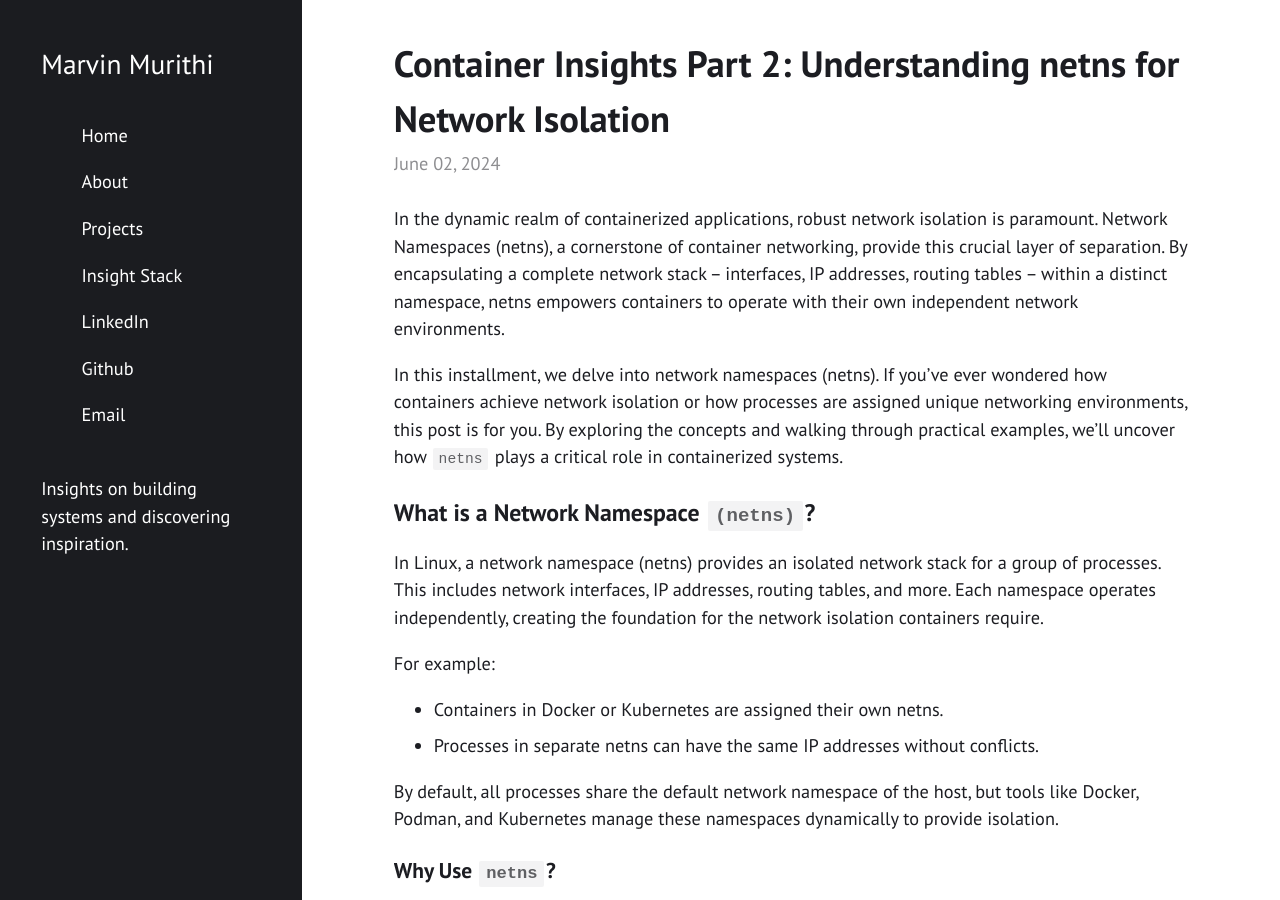
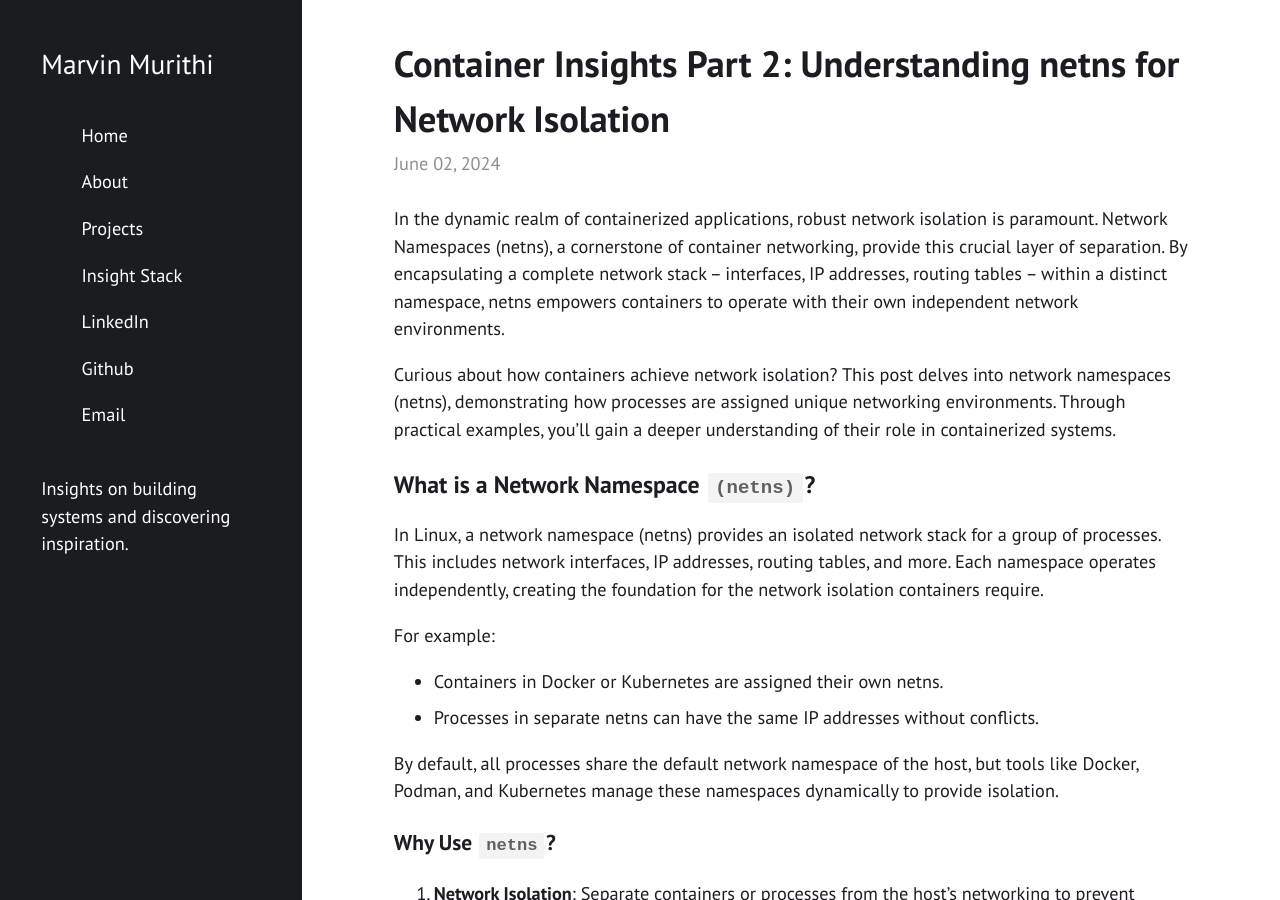
Before and after one commit to rimubytes/marvin, a Jekyll site: the page built from _posts/2024-06-02-container-insights-netns.md, in a window 1280 px wide and 900 px high. Built offline with Jekyll 4.4.1, drawn with Linux system fonts in a browser that asks for light colours; nearby versions of some CDN libraries; library files that are not in the unit come from our copies.

```diff
--- a/_posts/2024-06-02-container-insights-netns.md
+++ b/_posts/2024-06-02-container-insights-netns.md
@@ -10,7 +10,7 @@ excerpt_separator: <!--more-->
 In the dynamic realm of containerized applications, robust network isolation is paramount. Network Namespaces (netns), a cornerstone of container networking, provide this crucial layer of separation. By encapsulating a complete network stack – interfaces, IP addresses, routing tables – within a distinct namespace, netns empowers containers to operate with their own independent network environments.
 <!--more-->
 
-In this installment, we delve into network namespaces (netns). If you’ve ever wondered how containers achieve network isolation or how processes are assigned unique networking environments, this post is for you. By exploring the concepts and walking through practical examples, we’ll uncover how `netns` plays a critical role in containerized systems.
+Curious about how containers achieve network isolation? This post delves into network namespaces (netns), demonstrating how processes are assigned unique networking environments. Through practical examples, you'll gain a deeper understanding of their role in containerized systems.
 
 ## What is a Network Namespace `(netns)`?
 
```
